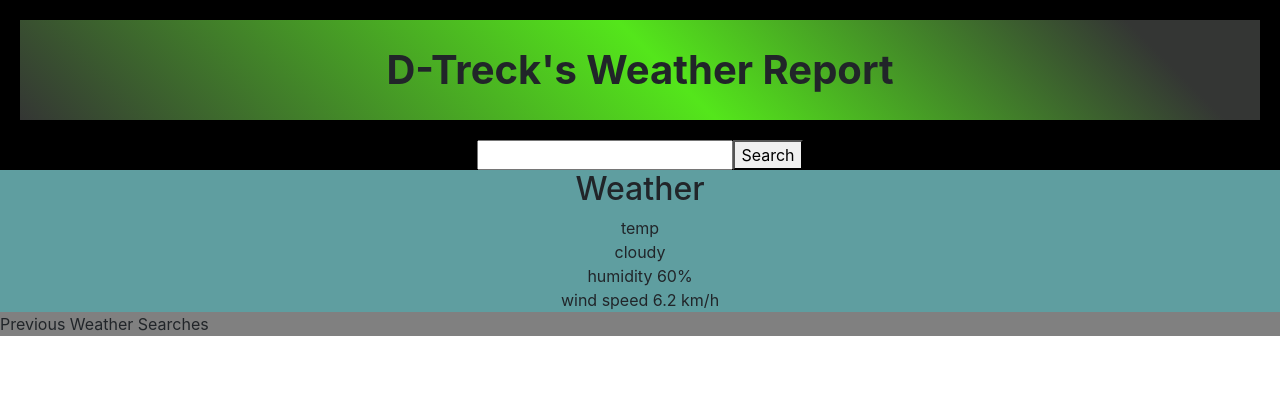
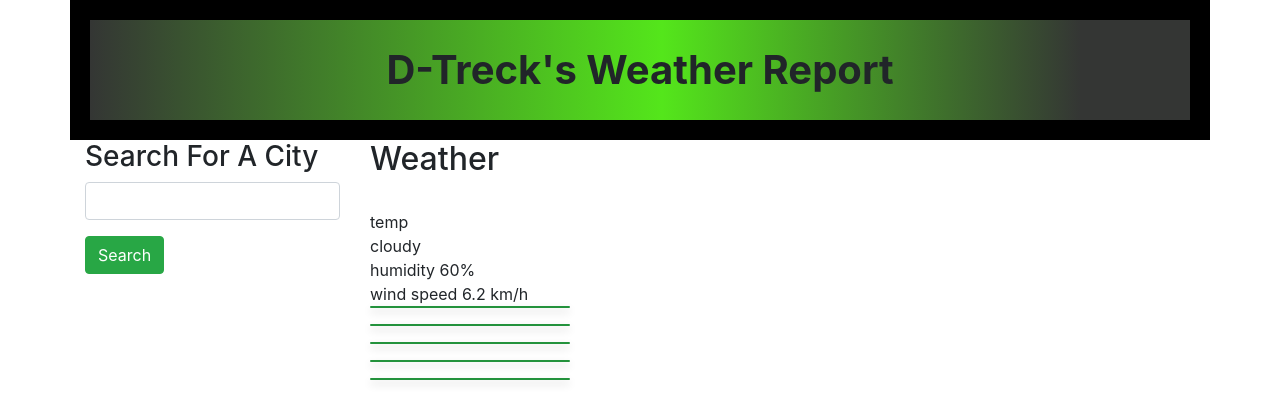
Before and after one commit to d-trecker/dtreck-weather-report, a plain HTML site: page index.html in a window 1280 px wide. Drawn offline with nearby package versions, Linux system fonts and the light colour scheme.

Commit message:
Completely restyled HTML and CSS. Tweaked some JS outputs

```diff
--- a/assets/css/style.css
+++ b/assets/css/style.css
@@ -1,9 +1,17 @@
+body {
+  margin: 0;
+  /* background: black !important; */
+}
+
 .header {
   display: flex;
+  flex-wrap: wrap;
+  flex-direction: row;
   justify-content: center;
+  align-items: center;
   background-color: #fa8bff;
   background-image: linear-gradient(
-    45deg,
+    90deg,
     #343634 0%,
     #54e61b 52%,
     #343634 90%
@@ -14,51 +22,8 @@
   font-weight: bold;
 }
 
-.search {
-  display: flex;
-  flex-direction: row;
-  justify-content: center;
-  width: 100%;
-  height: 100%;
-  background-color: black;
+.card {
+  box-shadow: 0 4px 8px 0 rgba(0, 0, 0, 0.2);
+  transition: 0.3s;
+  width: 200px;
 }
-
-body {
-  margin: 0;
-  background-color: black;
-}
-
-main {
-  display: flex;
-  flex-wrap: wrap;
-  flex-direction: row;
-  justify-content: space-around;
-  width: 100%;
-  float: right;
-  height: auto;
-}
-
-.weather {
-  display: flex;
-  justify-content: center;
-  align-items: center;
-  flex-direction: column;
-  background-color: cadetblue;
-}
-
-.forecast {
-  display: flex;
-  justify-content: center;
-  align-items: center;
-  flex-direction: column;
-  background-color: cadetblue;
-  width: 100%;
-}
-
-.previous {
-  flex-direction: column;
-  justify-content: center;
-  align-items: center;
-  background-color: grey;
-  height: 100%;
-}
--- a/assets/js/script.js
+++ b/assets/js/script.js
@@ -4,7 +4,7 @@ function fetchWeather(city) {
   fetch(
     "https://api.openweathermap.org/data/2.5/weather?q=" +
       city +
-      "&units=metric&appid=" +
+      "&units=imperial&appid=" +
       apiKey
   )
     .then((response) => response.json())
@@ -12,7 +12,7 @@ function fetchWeather(city) {
   fetch(
     "https://api.openweathermap.org/data/2.5/forecast?q=" +
       city +
-      "&appid=" +
+      "&units=imperial&appid=" +
       apiKey
   )
     .then((response) => response.json())
@@ -31,9 +31,9 @@ function displayWeather(data) {
   document.querySelector(".city").innerText = "Weather in " + name; //+ " " + dt_txt;
   document.querySelector(".icon").src =
     "http://openweathermap.org/img/wn/" + icon + ".png";
-  document.querySelector(".temp").innerText = temp + " Degree in Celcius";
-  document.querySelector(".humidity").innerText = "humidity: " + humidity + "%";
-  document.querySelector(".wind").innerText = "wind speed: " + speed + "km/h";
+  document.querySelector(".temp").innerText = "Temp: " + temp + " &deg;F ";
+  document.querySelector(".humidity").innerText = "Humidity: " + humidity + "%";
+  document.querySelector(".wind").innerText = "Wind Speed: " + speed + "km/h";
 }
 function displayForecast(data) {
   console.log(data);
--- a/index.html
+++ b/index.html
@@ -14,32 +14,68 @@
     <title>DT Weather Report!</title>
   </head>
   <body>
-    <header class="header" id="page-header">D-Treck's Weather Report</header>
+    <div class="container">
+      <div class="row">
+        <header class="header col-12" id="page-header">
+          D-Treck's Weather Report
+        </header>
+      </div>
 
-    <div class="search">
-      <input type="text" class="search-bar" />
-      <button>Search</button>
+      <div class="row">
+        <div class="col-3 search">
+          <h3>Search For A City</h3>
+          <div class="input-group mb-3">
+            <input
+              type="text"
+              class="form-control search-bar"
+              aria-label="Sizing example input"
+              aria-describedby="inputGroup-sizing-default"
+            />
           </div>
-    <main>
-      <div class="weather">
+          <button type="button" class="btn btn-success">Search</button>
+        </div>
+        <div class="col-9 weather">
           <h2 class="city">Weather</h2>
+          <img src="" class="icon" />
           <div class="temp">temp</div>
-        <img src="" class="icon" />
           <div class="description">cloudy</div>
           <div class="humidity">humidity 60%</div>
           <div class="wind">wind speed 6.2 km/h</div>
+          <div id="5day-forecast" class="forecast">
+            <div
+              class="card text-white bg-success mb-3"
+              style="max-width: 18rem"
+            >
+              <div id="1"></div>
             </div>
-      <div id="5day-forecast" class="forecast">
-        <div id="1"></div>
+            <div
+              class="card text-white bg-success mb-3"
+              style="max-width: 18rem"
+            >
               <div id="2"></div>
+            </div>
+            <div
+              class="card text-white bg-success mb-3"
+              style="max-width: 18rem"
+            >
               <div id="3"></div>
+            </div>
+            <div
+              class="card text-white bg-success mb-3"
+              style="max-width: 18rem"
+            >
               <div id="4"></div>
+            </div>
+            <div
+              class="card text-white bg-success mb-3"
+              style="max-width: 18rem"
+            >
               <div id="5"></div>
             </div>
-    </main>
-    <section class="previous" id="previous-searches">
-      Previous Weather Searches
-    </section>
+          </div>
+        </div>
+      </div>
+    </div>
     <script src="./assets/js/script.js" defer></script>
   </body>
 </html>
```
Lines whose indentation alone changed are shown as unchanged.
